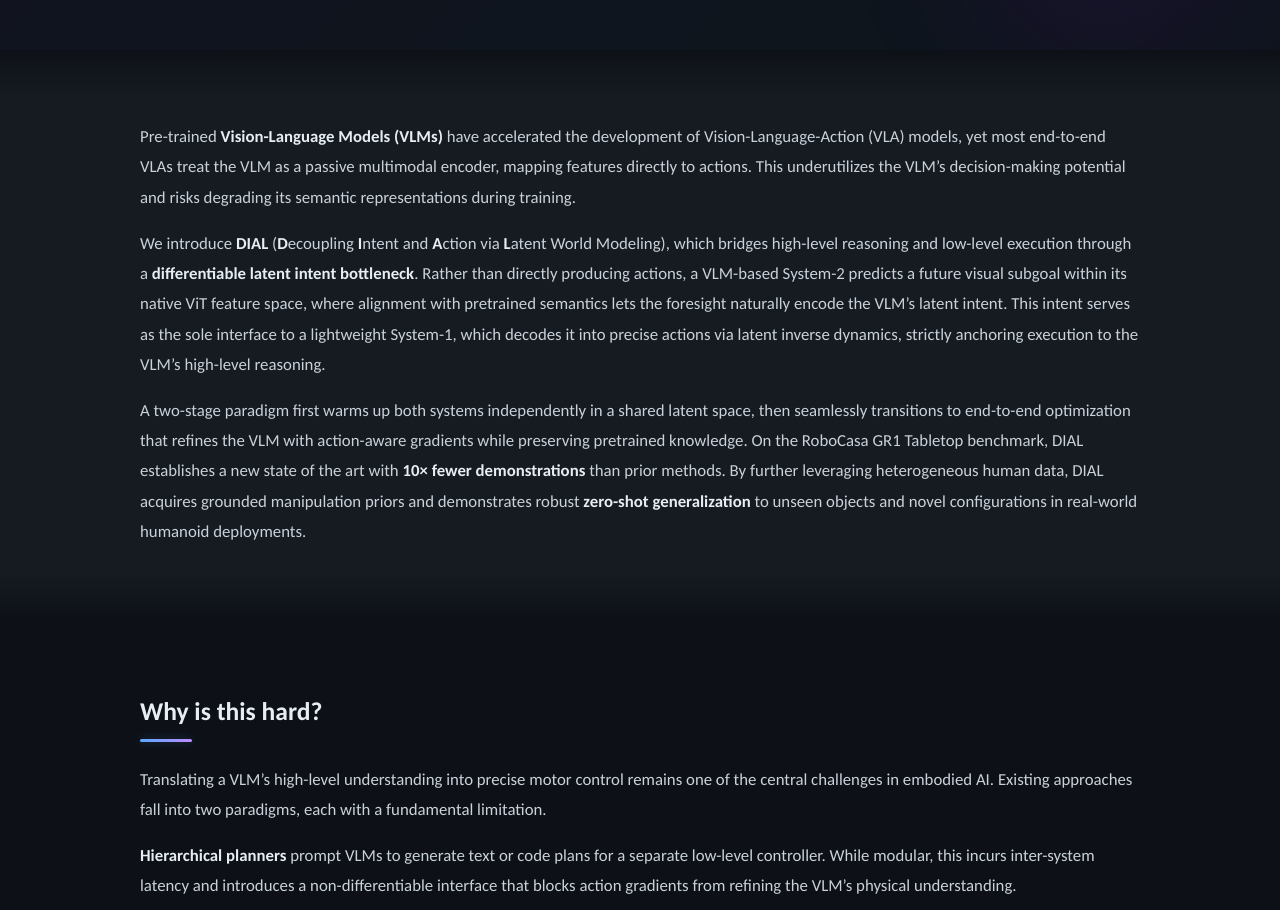
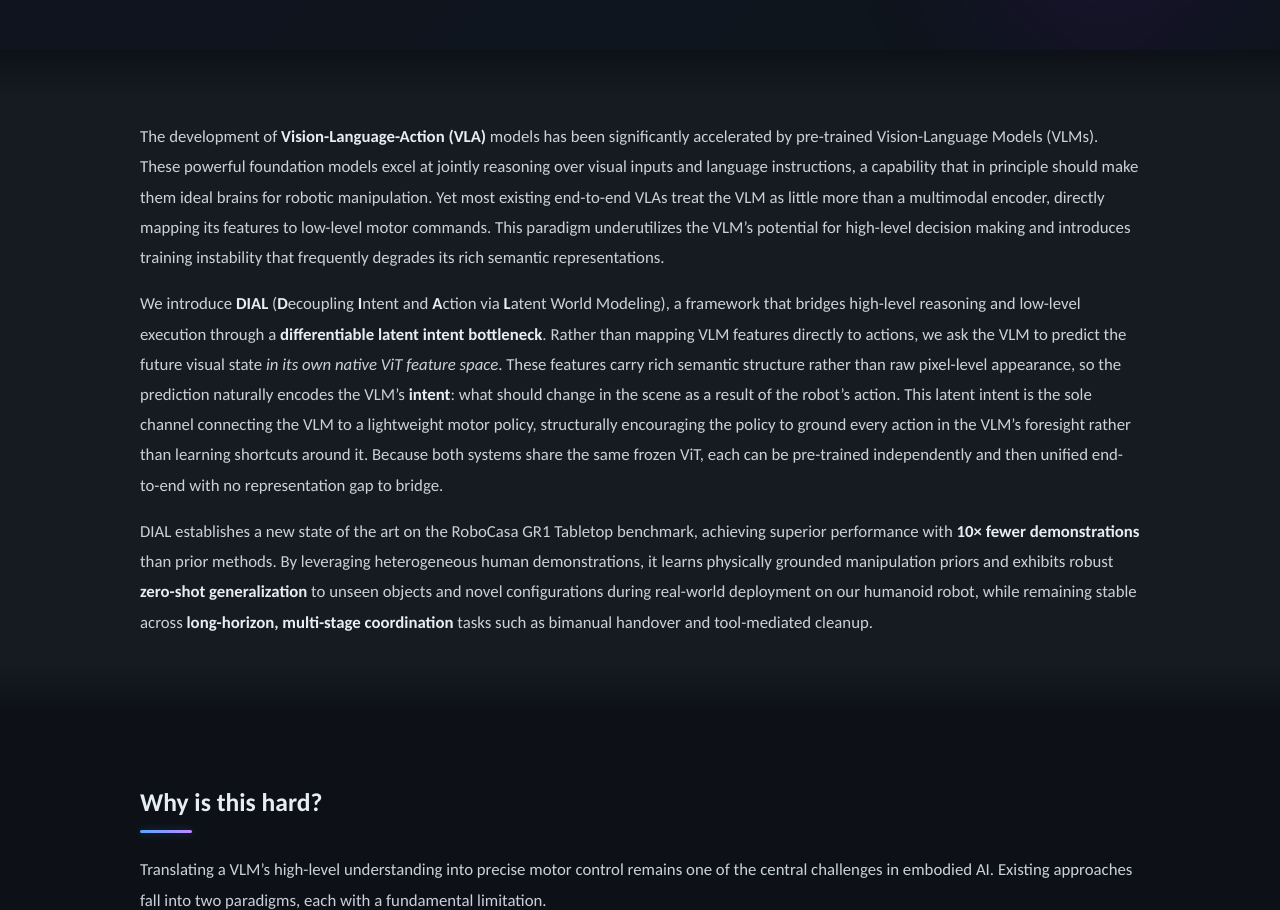
Before and after one commit to DIAL2026/project_page, a plain HTML site: page index.html in a window 1280 px wide. Shown: the part 1720-2630 px from the top of the page. Drawn offline with nearby package versions, Linux system fonts and the light colour scheme.

Commit message:
Use original blog-style intro for better readability
Co-authored-by: Cursor <cursoragent@cursor.com>

```diff
--- a/index.html
+++ b/index.html
@@ -219,11 +219,11 @@ footer::before{content:'';position:absolute;top:0;left:10%;right:10%;height:1px;
 <section class="section alt" id="intro">
   <div class="section-inner reveal">
     <div class="blog-text">
-      <p>Pre-trained <strong>Vision-Language Models (VLMs)</strong> have accelerated the development of Vision-Language-Action (VLA) models, yet most end-to-end VLAs treat the VLM as a passive multimodal encoder, mapping features directly to actions. This underutilizes the VLM&rsquo;s decision-making potential and risks degrading its semantic representations during training.</p>
+      <p>The development of <strong>Vision-Language-Action (VLA)</strong> models has been significantly accelerated by pre-trained Vision-Language Models (VLMs). These powerful foundation models excel at jointly reasoning over visual inputs and language instructions, a capability that in principle should make them ideal brains for robotic manipulation. Yet most existing end-to-end VLAs treat the VLM as little more than a multimodal encoder, directly mapping its features to low-level motor commands. This paradigm underutilizes the VLM&rsquo;s potential for high-level decision making and introduces training instability that frequently degrades its rich semantic representations.</p>
 
-      <p>We introduce <strong>DIAL</strong> (<strong>D</strong>ecoupling <strong>I</strong>ntent and <strong>A</strong>ction via <strong>L</strong>atent World Modeling), which bridges high-level reasoning and low-level execution through a <strong>differentiable latent intent bottleneck</strong>. Rather than directly producing actions, a VLM-based System-2 predicts a future visual subgoal within its native ViT feature space, where alignment with pretrained semantics lets the foresight naturally encode the VLM&rsquo;s latent intent. This intent serves as the sole interface to a lightweight System-1, which decodes it into precise actions via latent inverse dynamics, strictly anchoring execution to the VLM&rsquo;s high-level reasoning.</p>
+      <p>We introduce <strong>DIAL</strong> (<strong>D</strong>ecoupling <strong>I</strong>ntent and <strong>A</strong>ction via <strong>L</strong>atent World Modeling), a framework that bridges high-level reasoning and low-level execution through a <strong>differentiable latent intent bottleneck</strong>. Rather than mapping VLM features directly to actions, we ask the VLM to predict the future visual state <em>in its own native ViT feature space</em>. These features carry rich semantic structure rather than raw pixel-level appearance, so the prediction naturally encodes the VLM&rsquo;s <strong>intent</strong>: what should change in the scene as a result of the robot&rsquo;s action. This latent intent is the sole channel connecting the VLM to a lightweight motor policy, structurally encouraging the policy to ground every action in the VLM&rsquo;s foresight rather than learning shortcuts around it. Because both systems share the same frozen ViT, each can be pre-trained independently and then unified end-to-end with no representation gap to bridge.</p>
 
-      <p>A two-stage paradigm first warms up both systems independently in a shared latent space, then seamlessly transitions to end-to-end optimization that refines the VLM with action-aware gradients while preserving pretrained knowledge. On the RoboCasa GR1 Tabletop benchmark, DIAL establishes a new state of the art with <strong>10&times; fewer demonstrations</strong> than prior methods. By further leveraging heterogeneous human data, DIAL acquires grounded manipulation priors and demonstrates robust <strong>zero-shot generalization</strong> to unseen objects and novel configurations in real-world humanoid deployments.</p>
+      <p>DIAL establishes a new state of the art on the RoboCasa GR1 Tabletop benchmark, achieving superior performance with <strong>10&times; fewer demonstrations</strong> than prior methods. By leveraging heterogeneous human demonstrations, it learns physically grounded manipulation priors and exhibits robust <strong>zero-shot generalization</strong> to unseen objects and novel configurations during real-world deployment on our humanoid robot, while remaining stable across <strong>long-horizon, multi-stage coordination</strong> tasks such as bimanual handover and tool-mediated cleanup.</p>
     </div>
   </div>
 </section>
```
